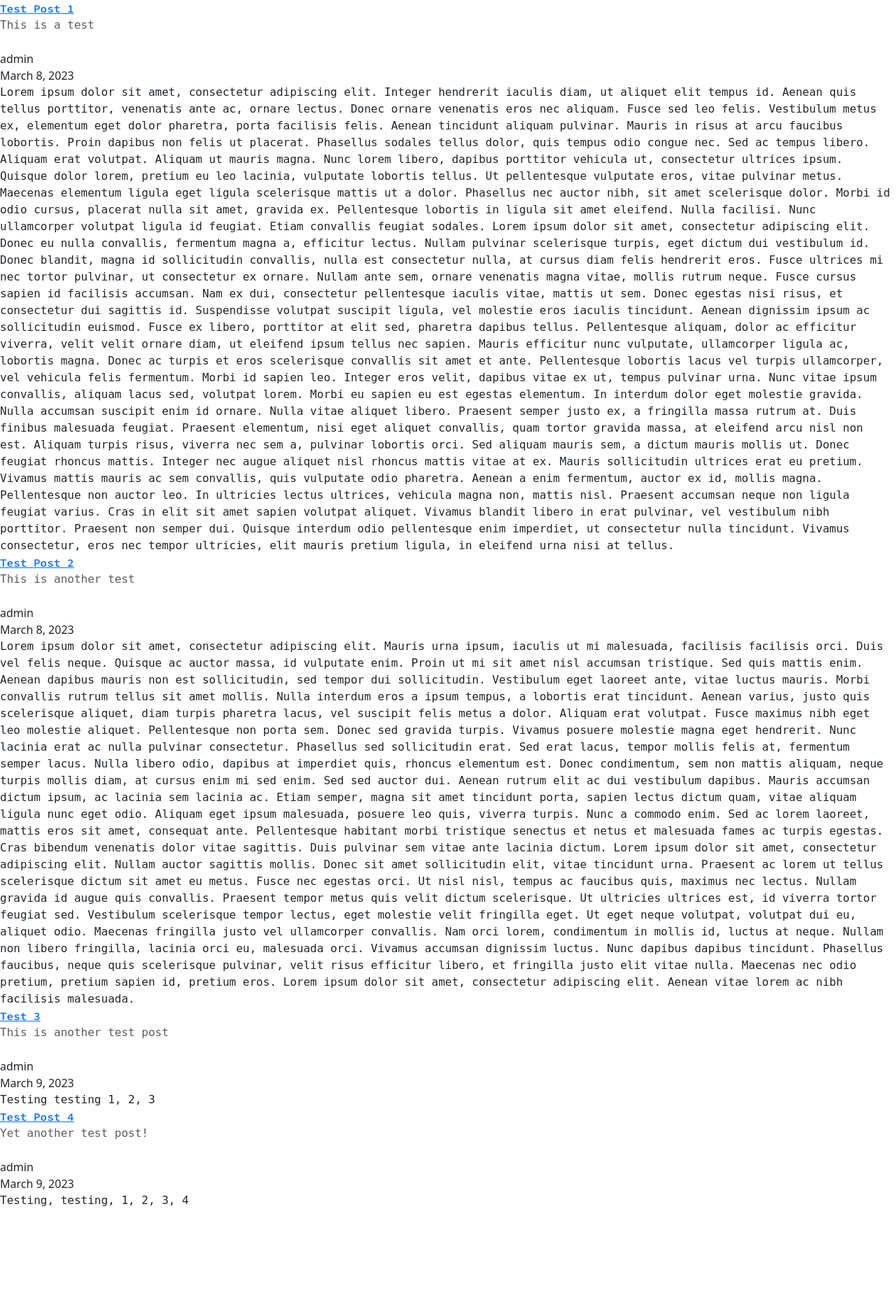
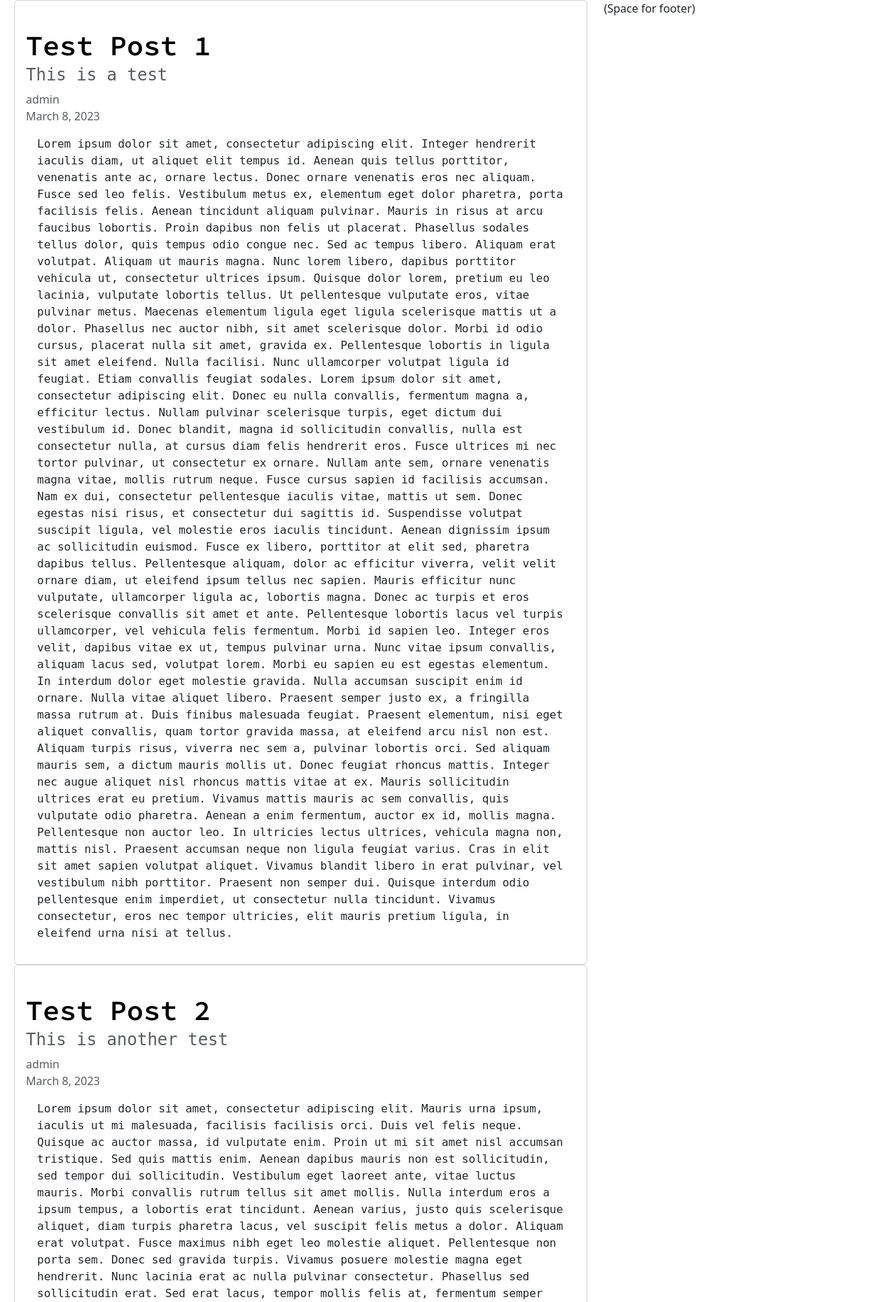
Before and after one commit to NickWaldock/Talk-Practice, a Django app: page / in a window 1280 px wide. Shown: the part 62-1923 px from the top of the page at 70% size. Before the commit the page ends 1786 px from the top, so only its background shows below. Run offline with Django 4.2, Linux system fonts and the light colour scheme; data comes from the database, SQL or seed files in the repository; some web fonts are replaced.

Commit message:
Add basic styling for list view

```diff
--- a/talk_practice/static/styles.css
+++ b/talk_practice/static/styles.css
@@ -24,3 +24,9 @@ font-family: 'Source Code Pro', monospace; (font weight ExtraLight 200,
     height: 12px;
 
 }
+
+
+/* Styling for posts in post view */
+.post-title {
+    color: black;
+}
--- a/talk_practice/templates/base.html
+++ b/talk_practice/templates/base.html
@@ -28,7 +28,6 @@
 </head>
 <body>
     <div class="container-fluid bg-dark">
-
         <nav class="navbar navbar-expand-sm">
             <ul class="nav text-white body-text">
                 <li class="nav-item">
@@ -53,14 +52,19 @@
         </nav>
     </div>
 
+<!-- Main Body -->
+<div class="container-fluid">
+    <div class="row px-2">
+        <div class="col-8">
+            {% block content %}
+            <!-- written block "content" renders here -->
+            {% endblock content %}
+        </div>
+        <div class="col-4">
+            (Space for footer)
+        </div>
+    </div>
+</div>
 
-
-
-    {% block navbar %}
-    {% endblock navbar %}
-
-    {% block content %}
-    <!-- written block "content" renders here -->
-    {% endblock content %}
 </body>
 </html>
--- a/talk_practice/templates/post-list.html
+++ b/talk_practice/templates/post-list.html
@@ -3,26 +3,28 @@
 {% block content %}
 
 {% for post in list %}
-
-<div class="">
-    <a href="/single-post/{{ post.id }}/">
-        <div class="heading-text">
-            {{post.title}}
+<div class="card pt-4">
+    <div class="card-body">
+        <a href="/single-post/{{ post.id }}/" class="text-decoration-none post-title">
+            <h1 class="heading-text card-title">
+                {{post.title}}
+            </h1>
+        </a>
+        <div class="text-muted body-text card-subtitle">
+            <h4>
+                {{post.subtitle}}
+            </h4>
         </div>
-    </a>
-</div>
-
-
-<div class="text-muted body-text">
-    {{post.subtitle}}
-</div>
-<br>
-{{post.author}}
-<br>
-{{post.date_updated}}
-
-<div class="body-text">
-    {{post.blog_content}}
+        <div class="text-muted">
+            {{post.author}}
+        </div>
+        <div class="text-muted">
+            {{post.date_updated}}
+        </div>
+        <div class="body-text card-text p-3">
+            {{post.blog_content}}
+        </div>
+    </div>
 </div>
 
 {% endfor %}
```
